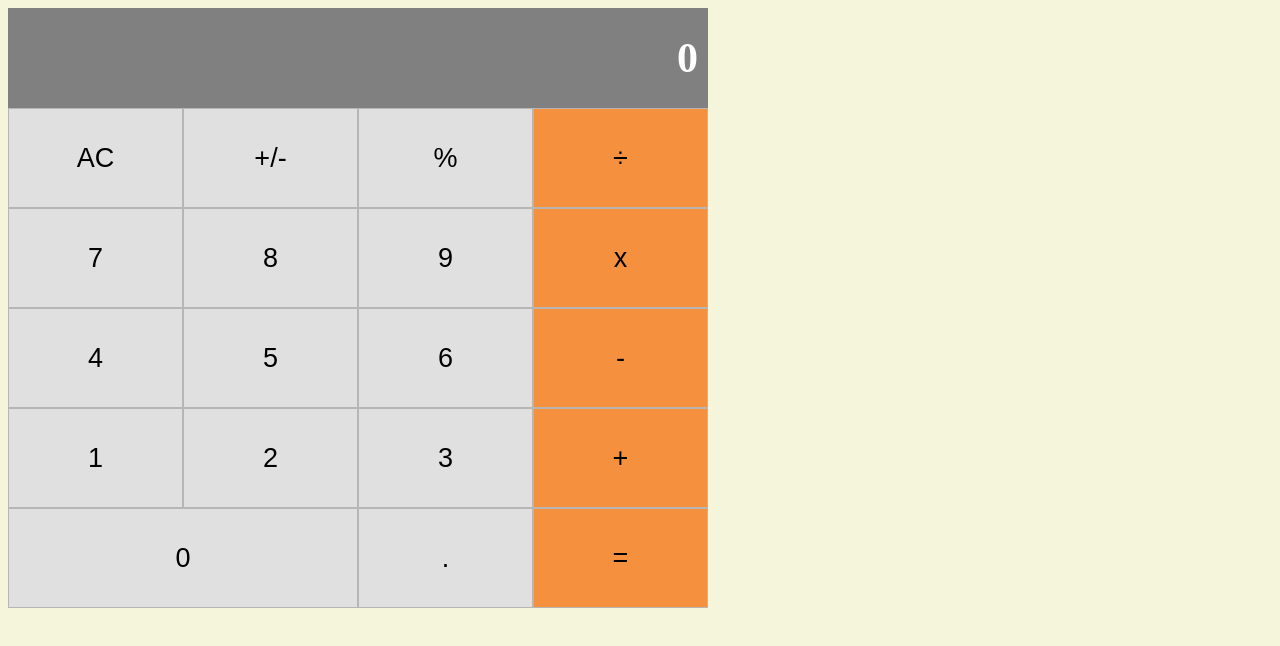
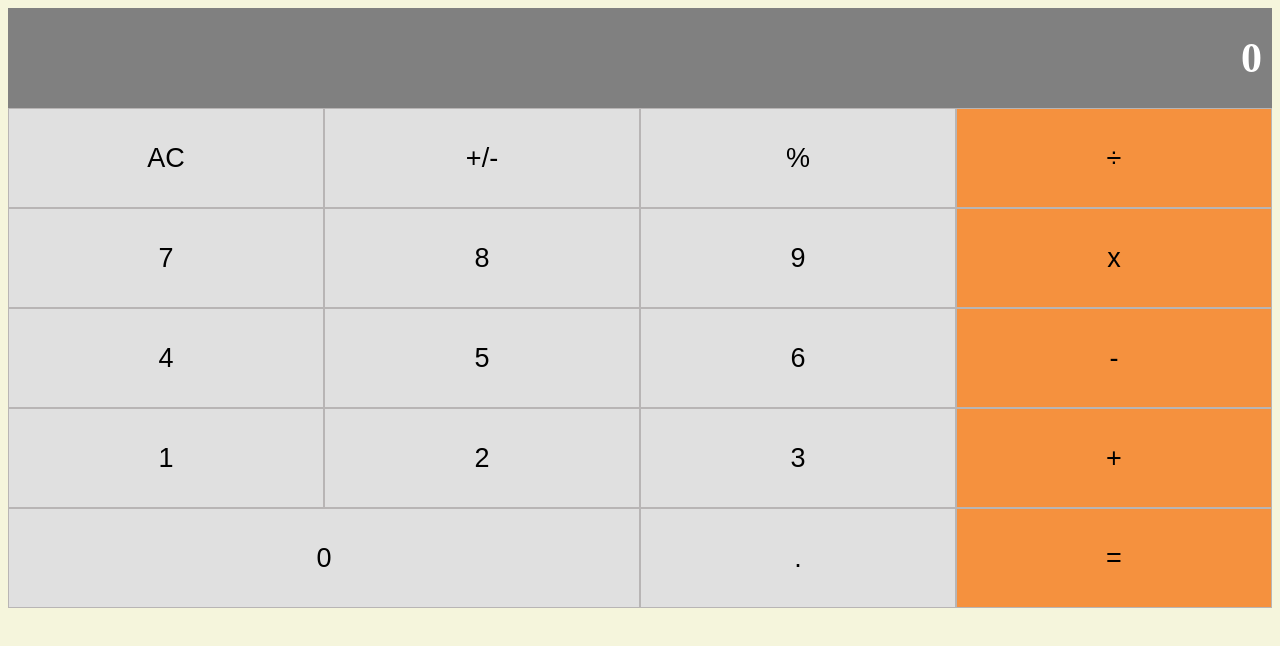
Before and after one commit to nriqu322/react-calculator, a React (Create React App) app: page / in a window 1280 px wide. Shown: the top 646 px of the page. Built offline with nearby package versions, Linux system fonts and the light colour scheme.

Commit message:
convert App function to class

```diff
--- a/src/components/App.js
+++ b/src/components/App.js
@@ -1,16 +1,25 @@
 import React from 'react';
 import ButtonPanel from './ButtonPanel';
 import Display from './Display';
-import calculate from '../logic/calculate';
 
-function App() {
-  return (
-    <div className="calculator">
-      <Display />
-      <ButtonPanel />
-      <calculate />
-    </div>
-  );
+class App extends React.Component {
+  constructor(props) {
+    super(props);
+    this.state = {
+      total: null,
+      next: null,
+      operation: null,
+    };
+  }
+
+  render() {
+    return (
+      <>
+        <Display />
+        <ButtonPanel />
+      </>
+    );
+  }
 }
 
 export default App;
```
